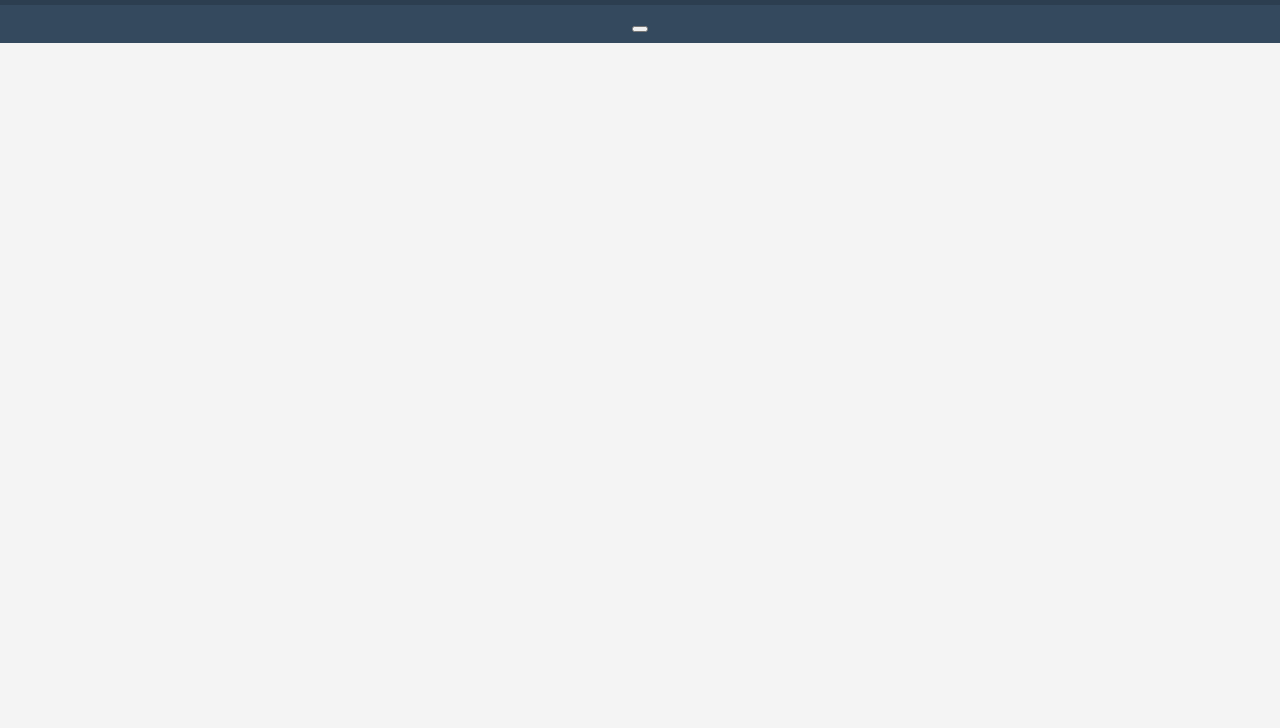
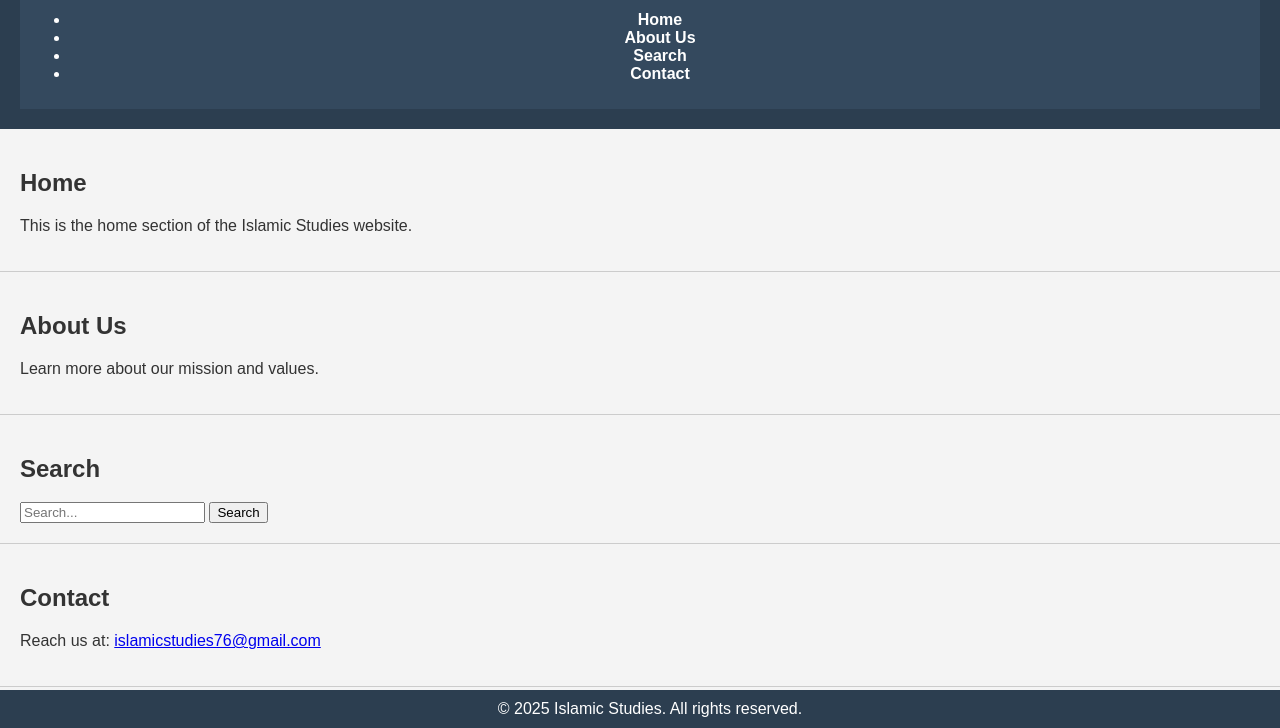
Before and after one commit to is-lamic/islamic_studies-website, a plain HTML site: page index.html in a window 1280 px wide. Shown: the part 72-800 px from the top of the page. Drawn offline with Linux system fonts and the light colour scheme.

Commit message:
Updated index.html with clickable buttons

```diff
--- a/index.html
+++ b/index.html
@@ -9,7 +9,39 @@
 <body>
     <header>
         <h1>Welcome to Islamic Studies</h1>
+        <nav>
+            <ul>
+                <li><a href="#home">Home</a></li>
+                <li><a href="#about">About Us</a></li>
+                <li><a href="#search">Search</a></li>
+                <li><a href="#contact">Contact</a></li>
+            </ul>
+        </nav>
     </header>
 
-    <nav>
-        <button onclick="window.location.href='index.html';">
+    <section id="home">
+        <h2>Home</h2>
+        <p>This is the home section of the Islamic Studies website.</p>
+    </section>
+
+    <section id="about">
+        <h2>About Us</h2>
+        <p>Learn more about our mission and values.</p>
+    </section>
+
+    <section id="search">
+        <h2>Search</h2>
+        <input type="text" placeholder="Search...">
+        <button>Search</button>
+    </section>
+
+    <section id="contact">
+        <h2>Contact</h2>
+        <p>Reach us at: <a href="mailto:islamicstudies76@gmail.com">islamicstudies76@gmail.com</a></p>
+    </section>
+
+    <footer>
+        <p>&copy; 2025 Islamic Studies. All rights reserved.</p>
+    </footer>
+</body>
+</html>
```
